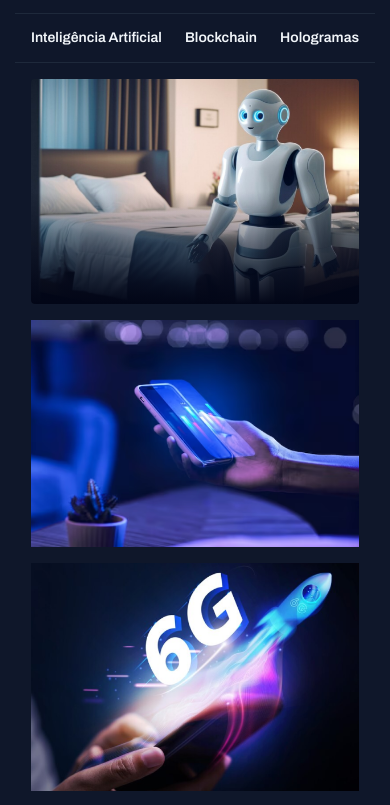
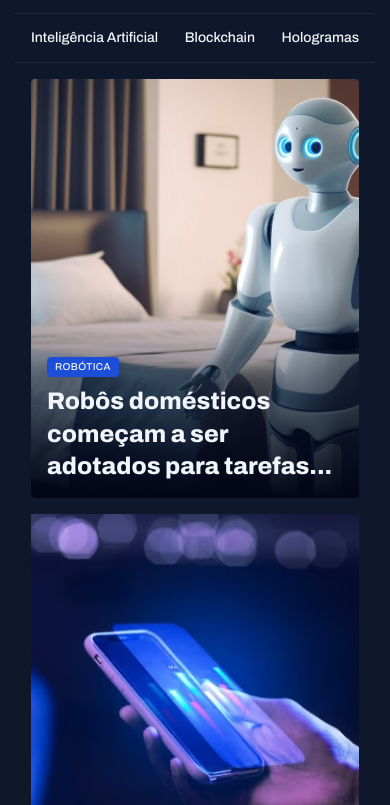
Before and after one commit to giovana-leao/Portl-de-not-cias, a plain HTML site: page index.html in a window 390 px wide. Shown: the part 39-844 px from the top of the page. Drawn offline with Linux system fonts and the light colour scheme.

Commit message:
ajustando a seção featured com novas classes e estilos, incluindo figcaption e responsividade

```diff
--- a/index.html
+++ b/index.html
@@ -41,9 +41,16 @@
 
   <main class="container grid py-base px-base">
     <section id="featured" class="grid gap-1" >
-      <div class="card">
+      <figure class="card">
         <img src="assets/images/Image 01.png" alt="">
-      </div>
+        <figcaption>
+          <span class="content-tag">robótica</span>
+          <h1>
+  Robôs domésticos começam a ser adotados para tarefas<span class="mobile-only">...</span>
+  <span class="desktop-only">diárias, prometendo mais conforto e eficiência nas residências.</span>
+</h1>
+          </figcaption>
+      </figure>
 
       <div class="grid gap-1">
         <div>
--- a/styles/featured.css
+++ b/styles/featured.css
@@ -1,5 +1,8 @@
 #featured {
-
+  img{
+    height: 100%;
+    object-fit: cover;
+  }
   grid-auto-flow: column;
 
   div:nth-child(2) {
--- a/styles/global.css
+++ b/styles/global.css
@@ -22,13 +22,14 @@
 
   --font-family:'Archivo', sans-serif;
   --fw-base: 400;
-  --fw-md: 600;
+  --fw-md: 500;
   --fw-bold: 800;
 
   --fs-sm: 0.875rem;
   --fs-base: 1rem;
   --fs-lg: 1.5rem;
 
+  --py-fig: 1rem;
   --py-base: 1rem;
   --py-lg: 2.5rem;
   --py-md: 1.25rem;
@@ -56,13 +57,15 @@ h1, h2, h3 {
 
 h1 {
   line-height: 1.35;
+  font-weight: var(--fw-bold);
+  font-size: var(--fs-lg);
+  margin-top: .5rem;
 }
 h2, h3 {
   line-height: 1.4;
 }
 span {
-  line-height: 1.45;
-  font-weight: var(--fw-md);
+
 }
 p {
   line-height: 1.6;
@@ -73,12 +76,30 @@ img {
   max-width: 100%;
 }
 
+.content-tag {
+  display: inline-block;
+  background-color: var(--brand-color-dark);
+  padding: .25rem .5rem;
+  border-radius: .25rem;
+  text-transform: uppercase;
+  line-height: 1.2;
+  font-weight: var(--fw-md);
+  font-size: .625rem;
+  letter-spacing: 0.04em;
+  color: var(--text-color-primary);
+  box-shadow: 0px 4px 16px rgba(2, 6, 23, 0.25);
+
+
+
+
+}
+
 @media (width >= 80em) {
   :root {
 
   --fs-base: 1.5rem;
 
-
+  --py-fig: 1.5rem;
   --py-base: 2.5rem;
   --py-lg: 2.5rem;
   --py-sm: .875rem;
--- a/styles/sections.css
+++ b/styles/sections.css
@@ -1,6 +1,6 @@
 #featured {
   img{
-    height: 100%;
+    height: 26rem;
     object-fit: cover;
   }
 
@@ -18,5 +18,15 @@
       #020617 100%
       )
     }
+
+    figcaption {
+      position: absolute;
+      bottom: 0;
+
+      padding: var(--py-fig);
+
+      h1
+
+    }
   }
 }
--- a/styles/utility.css
+++ b/styles/utility.css
@@ -22,8 +22,24 @@
   margin-inline: auto;
 }
 
+/* MOBILE (Padrão) */
+.mobile-only {
+  display: inline; /* Mostra os 3 pontos */
+}
+
 .desktop-only {
-  display: none;
+  display: none;   /* Esconde o resto da frase */
+}
+
+/* DESKTOP (A partir de 768px) */
+@media (min-width: 768px) {
+  .mobile-only {
+    display: none;   /* Esconde os 3 pontos */
+  }
+
+  .desktop-only {
+    display: inline; /* Mostra o resto da frase na mesma linha */
+  }
 }
 
 .even-columns {
```
